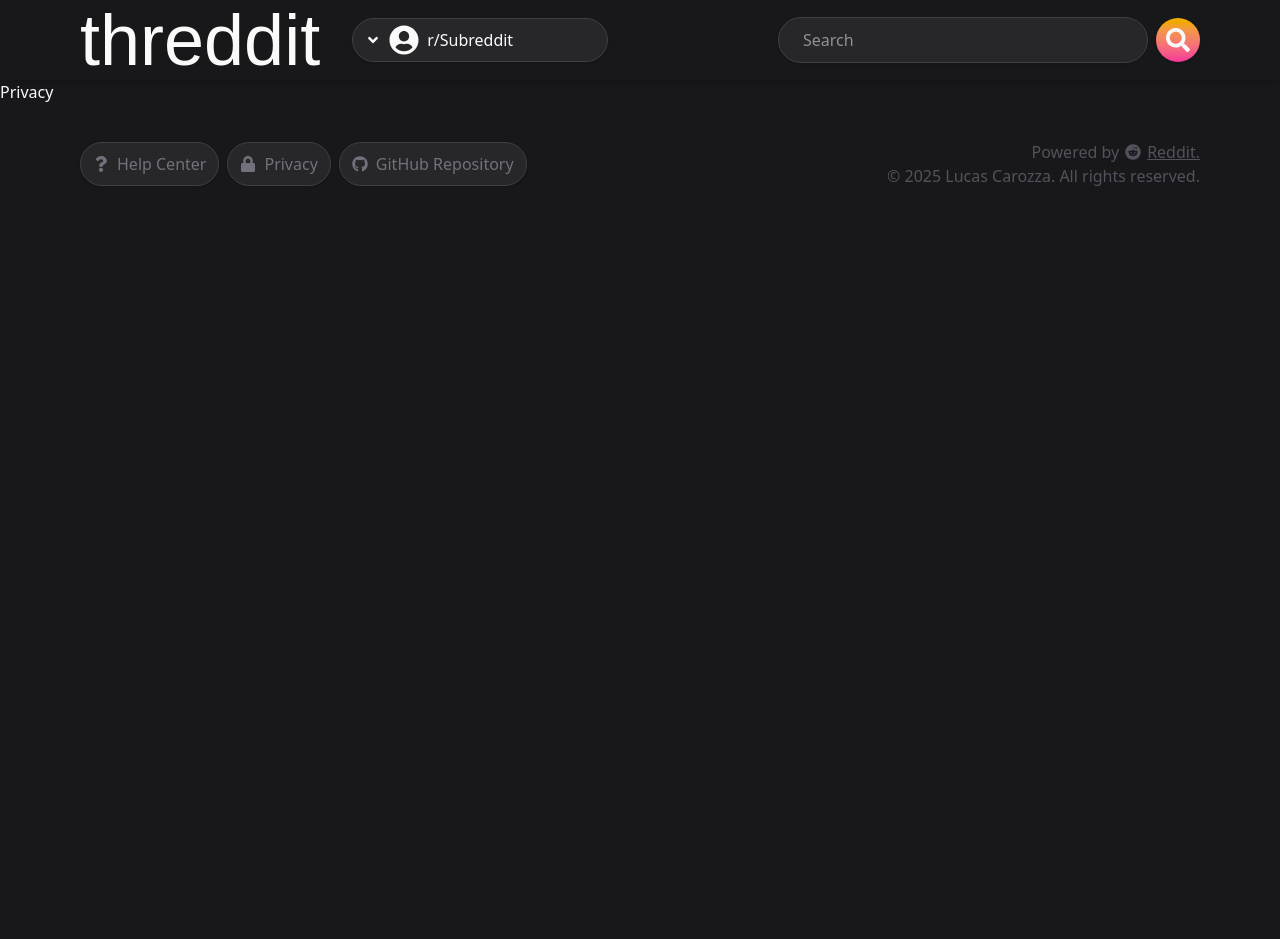
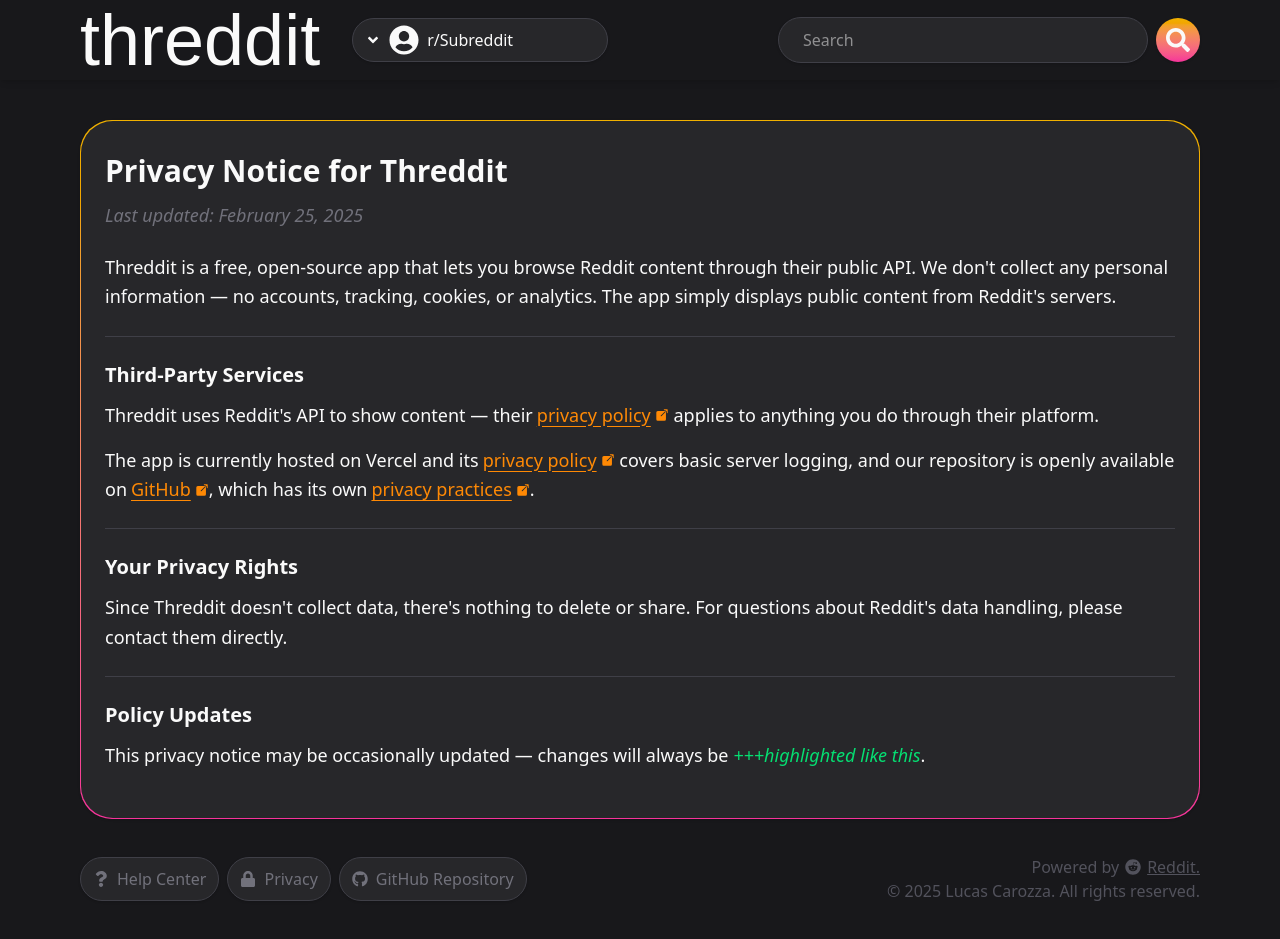
Before and after one commit to lucascarozza/nextjs-threddit, a Next.js app: page /privacy in a window 1280 px wide. Before the commit the page ends 800 px from the top, so only its background shows below. Built offline with nearby package versions, Linux system fonts and the light colour scheme; a web font is replaced by a local one.

Commit message:
Add gradient to element borders and update privacy page

```diff
--- /dev/null
+++ b/src/Components/Card/Card.tsx
@@ -0,0 +1,27 @@
+import React from "react";
+
+interface CardProps {
+  children: React.ReactNode;
+  outerClassName?: string;
+  innerClassName?: string;
+}
+
+const Card: React.FC<CardProps> = ({
+  children,
+  outerClassName,
+  innerClassName,
+}) => {
+  return (
+    <div
+      className={`p-[1px] bg-gradient-to-t from-pink-500 to-yellow-500 rounded-4xl shadow-sm overflow-hidden ${outerClassName}`}
+    >
+      <div
+        className={`flex flex-col w-full h-full bg-zinc-800 rounded-4xl ${innerClassName}`}
+      >
+        {children}
+      </div>
+    </div>
+  );
+};
+
+export default Card;
--- a/src/Components/Footer/Footer.tsx
+++ b/src/Components/Footer/Footer.tsx
@@ -35,7 +35,7 @@ const Footer: React.FC = () => {
           <Button.Root
             title="GitHub Repository"
             className="shadow-sm transition-all hover:scale-105"
-            aria-label="GitHub Repository"
+            aria-label="GitHub Repository (opens in new tab)"
           >
             <Button.Icon icon={FaGithub} />
             <Button.Text className="hidden sm:block">GitHub Repository</Button.Text>
--- a/src/app/globals.css
+++ b/src/app/globals.css
@@ -20,7 +20,7 @@
 
 @layer utilities {
   ::-webkit-scrollbar {
-    width: 0.4rem;
+    width: 0.6rem;
     height: 0.4rem;
   }
 
@@ -38,3 +38,10 @@
     cursor: pointer;
   }
 }
+
+.gradient-border {
+  position: relative;
+  border: 2px solid transparent;
+  border-image: linear-gradient(to top, #ec4899, #f59e0b) 1;
+  border-radius: 32px;
+}
--- a/src/app/help-center/page.tsx
+++ b/src/app/help-center/page.tsx
@@ -1,5 +1,13 @@
+import Card from "@/components/Card/Card";
+
 const HelpCenter: React.FC = () => {
-    return <p>Help Center</p>
-}
+  return (
+    <section className="px-4 pt-6 md:pt-10 lg:px-20">
+      <Card outerClassName="w-full min-h-162" innerClassName="min-h-162 gap-6 px-6 py-8">
+        <p>Help</p>
+      </Card>
+    </section>
+  );
+};
 
 export default HelpCenter;
--- a/src/app/home/components/Post/Post.tsx
+++ b/src/app/home/components/Post/Post.tsx
@@ -2,10 +2,11 @@ import React from "react";
 import Image from "next/image";
 import Gordelicia from "@/assets/001.jpeg";
 import { FaHeart } from "react-icons/fa6";
+import Card from "@/components/Card/Card";
 
 const Post: React.FC = () => {
   return (
-    <div className="flex flex-col w-full md:w-196 min-h-32 p-6 gap-3 overflow-hidden bg-zinc-800 border-zinc-700 border-1 rounded-4xl shadow-sm cursor-default transition-all hover:scale-101">
+    <Card outerClassName="w-full md:w-196 min-h-32 cursor-default transition-all hover:scale-101" innerClassName="gap-3 p-6">
       {/* Post Header */}
       <div className="inline-flex items-center justify-between">
         <div className="inline-flex items-center gap-2">
@@ -67,7 +68,7 @@ const Post: React.FC = () => {
           className="h-72 w-auto rounded-lg hover:cursor-pointer"
         />
       </div>
-    </div>
+    </Card>
   );
 };
 
--- a/src/app/privacy/page.tsx
+++ b/src/app/privacy/page.tsx
@@ -1,5 +1,123 @@
+import Card from "@/components/Card/Card";
+import { IoOpen } from "react-icons/io5";
+
 const Privacy: React.FC = () => {
-    return <p>Privacy</p>
-}
+  return (
+    <article className="px-4 pt-6 md:pt-10 lg:px-20">
+      <Card
+        outerClassName="w-full min-h-162"
+        innerClassName="min-h-162 gap-6 px-6 py-8"
+      >
+        <div className="flex flex-col gap-3">
+          <h2 className="text-3xl font-bold">Privacy Notice for Threddit</h2>
+          <p className="text-zinc-500 italic text-lg">Last updated: February 25, 2025</p>
+        </div>
+
+        <div className="space-y-6 text-lg leading-relaxed mb-4">
+          <section aria-labelledby="data-collection">
+            <h2 id="data-collection" className="sr-only">
+              Data Collection
+            </h2>
+            <p>
+              Threddit is a free, open-source app that lets you browse Reddit
+              content through their public API. We don&apos;t collect any
+              personal information — no accounts, tracking, cookies, or
+              analytics. The app simply displays public content from
+              Reddit&apos;s servers.
+            </p>
+          </section>
+
+          <hr className="border-zinc-700" />
+
+          <section aria-labelledby="third-party">
+            <h3 id="third-party" className="text-xl font-semibold mb-3">
+              Third-Party Services
+            </h3>
+            <p>
+              Threddit uses Reddit&apos;s API to show content — their
+              <a
+                href="https://www.reddit.com/policies/privacy-policy"
+                className="text-orange-400 underline underline-offset-4 inline-flex items-center ml-1"
+                aria-label="Reddit Privacy Policy (opens in new tab)"
+                target="_blank"
+                rel="noopener noreferrer"
+              >
+                privacy policy
+                <IoOpen className="text-sm ml-1 align-middle" />
+              </a>{" "}
+              applies to anything you do through their platform.
+            </p>
+            <p className="mt-4">
+              The app is currently hosted on Vercel and its
+              <a
+                href="https://vercel.com/legal/privacy-policy"
+                className="text-orange-400 underline underline-offset-4 inline-flex items-center ml-1"
+                aria-label="Vercel Privacy Policy (opens in new tab)"
+                target="_blank"
+                rel="noopener noreferrer"
+              >
+                privacy policy
+                <IoOpen className="text-sm ml-1 align-middle" />
+              </a>{" "}
+              covers basic server logging, and our repository is openly
+              available on
+              <a
+                href="https://github.com/lucascarozza/nextjs-threddit"
+                className="text-orange-400 underline underline-offset-4 inline-flex items-center ml-1"
+                aria-label="Threddit GitHub Repository (opens in new tab)"
+                target="_blank"
+                rel="noopener noreferrer"
+              >
+                GitHub
+                <IoOpen className="text-sm ml-1 align-middle" />
+              </a>
+              , which has its own
+              <a
+                href="https://docs.github.com/en/site-policy/privacy-policies/github-privacy-statement"
+                className="text-orange-400 underline underline-offset-4 inline-flex items-center ml-1"
+                aria-label="GitHub Privacy Policy (opens in new tab)"
+                target="_blank"
+                rel="noopener noreferrer"
+              >
+                privacy practices
+                <IoOpen className="text-sm ml-1 align-middle" />
+              </a>
+              .
+            </p>
+          </section>
+
+          <hr className="border-zinc-700" />
+
+          <section aria-labelledby="user-rights">
+            <h3 id="user-rights" className="text-xl font-semibold mb-3">
+              Your Privacy Rights
+            </h3>
+            <p>
+              Since Threddit doesn&apos;t collect data, there&apos;s nothing to
+              delete or share. For questions about Reddit&apos;s data handling,
+              please contact them directly.
+            </p>
+          </section>
+
+          <hr className="border-zinc-700" />
+
+          <section aria-labelledby="updates">
+            <h3 id="updates" className="text-xl font-semibold mb-3">
+              Policy Updates
+            </h3>
+            <p>
+              This privacy notice may be occasionally updated — changes will
+              always be{" "}
+              <span className="text-green-400 italic">
+                +++highlighted like this
+              </span>
+              .
+            </p>
+          </section>
+        </div>
+      </Card>
+    </article>
+  );
+};
 
 export default Privacy;
```
